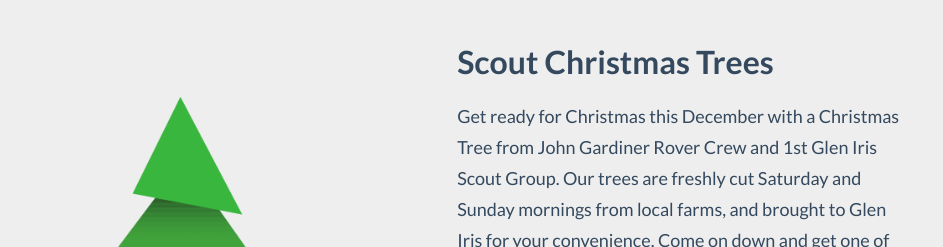
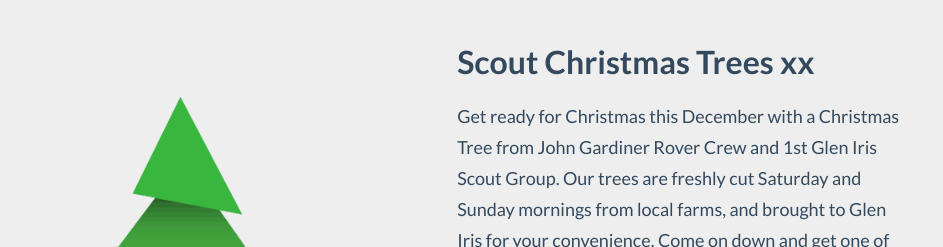
Before and after one commit to johngardinerrovers/jgrtrees, a Jekyll site: the page built from index.md, in a window 1280 px wide. Shown: the top 247 px of the page, without its empty margins (198-1141 px from the left). Built offline with Jekyll 4.4.1, drawn with Linux system fonts in a browser that asks for light colours; nearby versions of some CDN libraries; library files that are not in the unit come from our copies.

```diff
--- a/index.md
+++ b/index.md
@@ -14,7 +14,7 @@ published: true
 
 
 
-# Scout Christmas Trees
+# Scout Christmas Trees xx
 
 Get ready for Christmas this December with a Christmas Tree from John Gardiner Rover Crew and 1st Glen Iris Scout Group. Our trees are freshly cut Saturday and Sunday mornings from local farms, and brought to Glen Iris for your convenience. Come on down and get one of our premium trees (or two!) to add a bit of Scouty magic to your home this Christmas!
 
```
